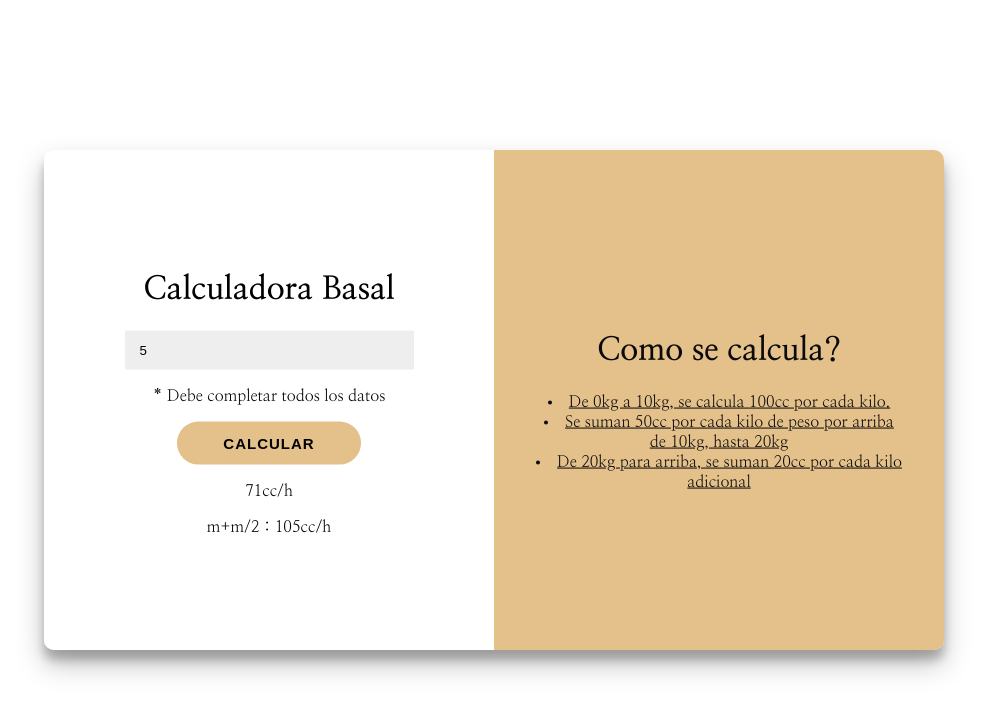
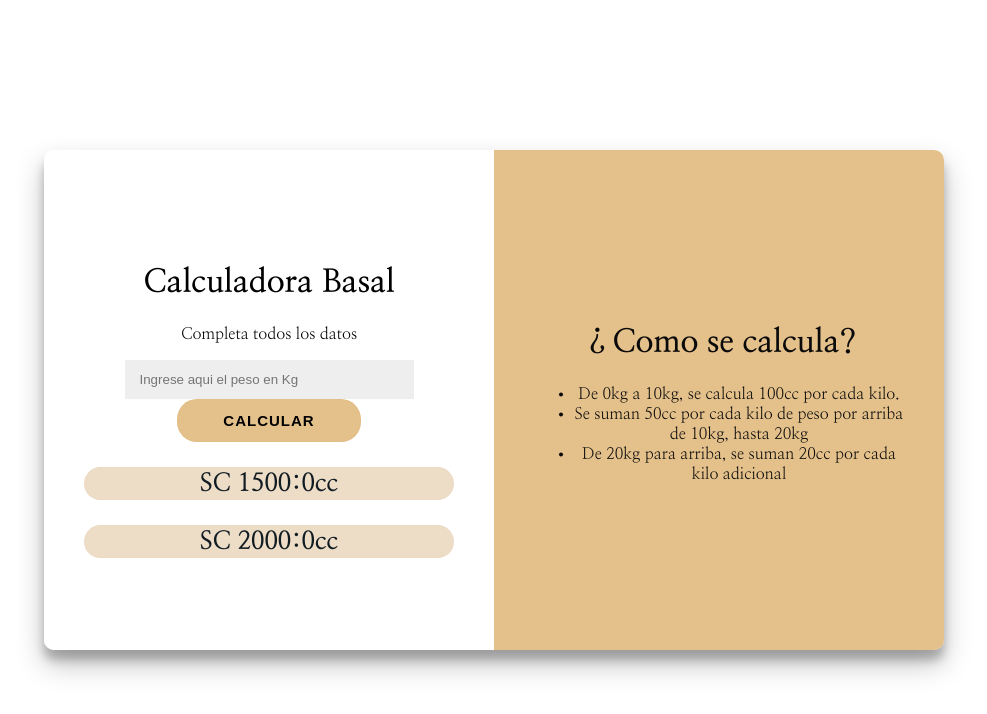
Before and after one commit to AnnRotela/Hidrataci-n-Basal, a plain HTML site: page index.html in a window 1280 px wide. Both pictures are taken after typing "5" into the empty fields and a click on the button "CALCULAR". Shown: the whole page, without its empty margins (146-1133 px from the left). Drawn offline with Linux system fonts and the light colour scheme.

Commit message:
actualizacion

```diff
--- a/index.html
+++ b/index.html
@@ -3,7 +3,8 @@
 
     <head>
         <title>Calculadora Basal</title>
-        <link rel="stylesheet" href="./style.css">
+        <link rel="stylesheet" href="./style.css"/>
+        <script src="./script.js" defer></script>
     </head>
 
     <body>
@@ -11,21 +12,27 @@
             <div id="calculadora">
                 <div class="contenido">
                     <h1>Calculadora Basal</h1>
-                    <input type="number" placeholder="Ingrese aqui el peso en Kg"/>
-                    <p>* Debe completar todos los datos</p>
-                    <button>Calcular</button>
-                    <p>71cc/h</p>
-                    <p>m+m/2 : 105cc/h</p>
+                    <p class="item">Completa todos los datos</p>
+                        <input
+                        class="item"
+                        id="peso"
+                        type="number"
+                        placeholder="Ingrese aqui el peso en Kg"
+                        />
+                    <p class="item" id="error">*Debe completar todos los datos</p>
+                    <button class="item" id="calcular"> Calcular </button>
+                    <p class="item resultado" id="flu">71cc/hr</p>
+                    <p class="item resultado" id="man">m+m/2 : 105cc/hr</p>
                 </div>
             </div>
             <div id="detalle">
                  <div class="contenido">
-                    <h1>Como se calcula?</h1>
-                    <u>
+                    <h1>¿Como se calcula?</h1>
+                    <ul>
                         <li>De 0kg a 10kg, se calcula 100cc por cada kilo.</li>
                         <li>Se suman 50cc por cada kilo de peso por arriba de 10kg, hasta 20kg</li>
                         <li>De 20kg para arriba, se suman 20cc por cada kilo adicional</li>
-                    </u>
+                    </ul>
                 </div>
             </div>
         </div>
--- /dev/null
+++ b/script.js
@@ -0,0 +1,67 @@
+ let button = document.getElementById("calculadora");
+
+ button.addEventListener("click" , calcular)
+
+ function calcular ()
+    {
+        const input = document.getElementById("peso");
+        const peso = parseInt (input.value);
+        const FLU = document.getElementById("flu");
+        const MAN = document.getElementById("man");
+        const ERROR = document.getElementById("error");
+
+        FLU.style.display = "none";
+        ERROR.style.display = "none";
+        MAN.style.display = "none";
+
+        if (peso <= 30 && peso > 0)
+        {
+                const VOLUMEN_DIARIO = hollidaySegar (peso)
+                const MANTENIMIENTO = Math.round (VOLUMEN_DIARIO / 24);
+                const MM2 = Math.round (MANTENIMIENTO * 1.5);
+                FLU.innerHTML = MANTENIMIENTO + "cc/hr";
+                MAN.innerHTML = "m+m/2:" + MM2 + "cc/hr"
+                FLU.style.display = 'block';
+                MAN.style.display = 'block';
+
+        }
+        input.value = "";
+        if (peso > 30 )
+        {
+            ERROR.style.display = "block";
+        } else {
+            const SC1500 = Math.round (superficieCorporal(peso) * 1500);
+            const SC2000 = Math.round(superficieCorporal(peso) * 2000);
+            FLU.innerHTML = "SC 1500:" +SC1500 + "cc";
+            MAN.innerHTML = "SC 2000:" + SC2000 + "cc";
+        }
+    }
+
+ function hollidaySegar(peso)
+    {
+        let volumenDiario;
+        if (peso>20 && peso <=30)
+        {
+            volumenDiario = 2000 + ((peso-20)*20);
+        }
+        else if (peso>10 && peso <=20)
+        {
+            volumenDiario = 1000 + ((peso-10)*50)
+        }
+        else (peso>0 && peso <=10)
+        {
+            volumenDiario = peso*100;
+        }
+        return  volumenDiario;
+    }
+
+ function superficieCorporal(peso)
+    {
+        let resto = peso;
+        let superficieCorporal  = 0;
+        if (resto>30)
+        {
+            ((4 * resto) + 7) / ((resto *1 ) + 90);
+        }
+        return superficieCorporal;
+     }
--- a/style.css
+++ b/style.css
@@ -55,7 +55,7 @@ button {
   font-size: 15px;
 	font-weight: bold;
 	padding: 12px 45px;
-	border-radius: 30px;
+	border-radius: 20px;
 	background-color: hwb(36 53% 11% / 0.959);
 	border: 1px solid hwb(36 53% 11% / 0.959);
 	color: #000000;
@@ -75,9 +75,13 @@ button:active {
 }
 
 .resultado{
-    color: #0A81D1;
+    color: #101b22;
     font-weight: bold;
     font-size: 25px;
-    margin-bottom: 5px;
+    margin-bottom: 1px;
     display: none;
+    border-radius: 25px;
+    background-color: hwb(34 77% 7% / 0.959);
+	border: 1px solid hwb(34 77% 7% / 0.959);
+
 }
```
